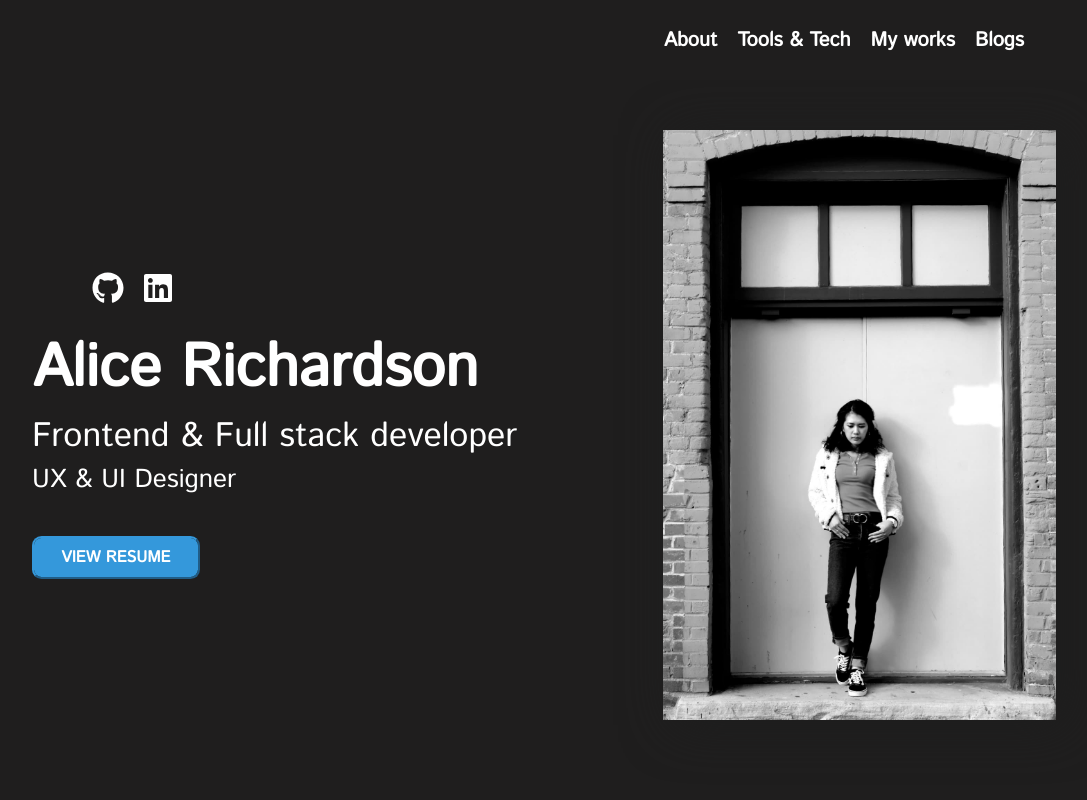
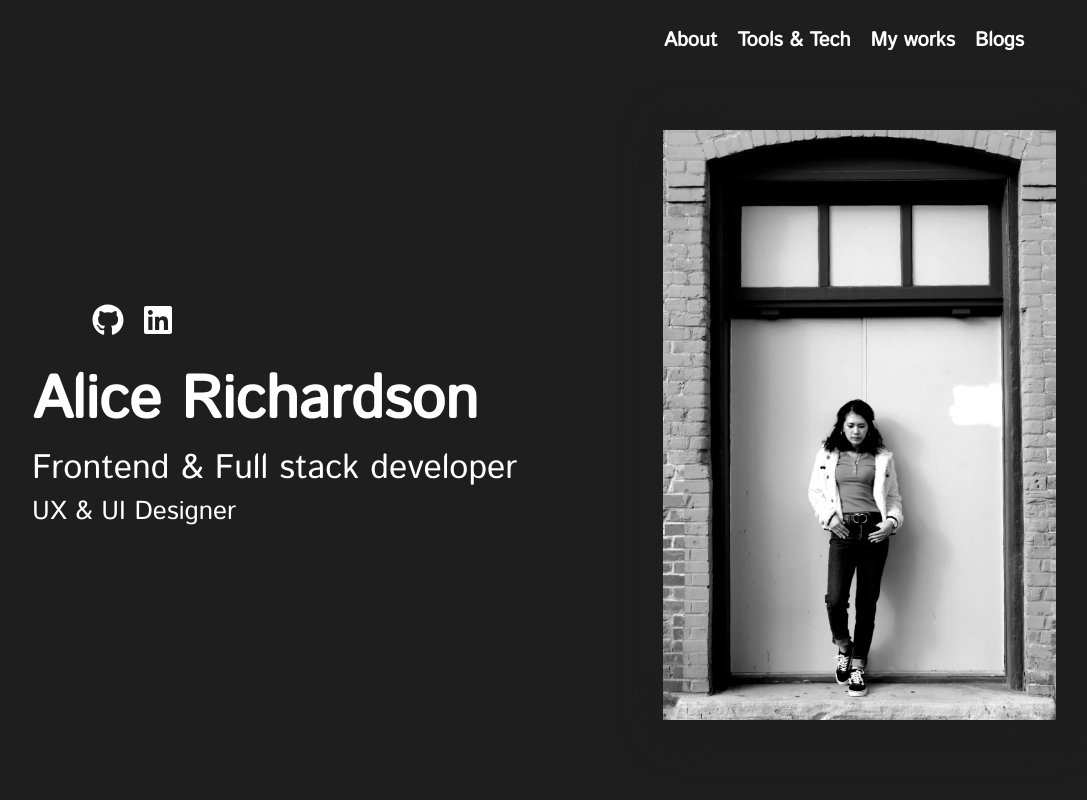
Before and after one commit to Alicerichardson28/portfolio, a React (Create React App) app: page / in a window 1280 px wide. Shown: the top 800 px of the page, without its empty margins (96-1183 px from the left). Built offline with nearby package versions, Linux system fonts and the light colour scheme.

Commit message:
remove resume

```diff
--- a/src/components/Home.js
+++ b/src/components/Home.js
@@ -1,5 +1,5 @@
 import React from 'react'
-import resume from '../pdf/resume.pdf'
+// import resume from '../pdf/resume.pdf'
 import './Home.css'
 import { fab } from '@fortawesome/free-brands-svg-icons'
 import { library } from '@fortawesome/fontawesome-svg-core'
@@ -55,7 +55,7 @@ function Navbar() {
                             <h2 className='job-title'>Frontend & Full stack developer</h2>
                             <h3 className='job-title-h3'>UX & UI Designer</h3>
                             <br></br>
-                            <button className='button'><a href={resume} target="_blank" rel="noopener noreferrer" className='downloadResume'>View Resume </a></button>
+                            {/* <button className='button'><a href={resume} target="_blank" rel="noopener noreferrer" className='downloadResume'>View Resume </a></button> */}
                         </div>
                         <div className='photo-container'>
                             <img alt="alice" className='alice1-photo' src={alice1}/>
```
